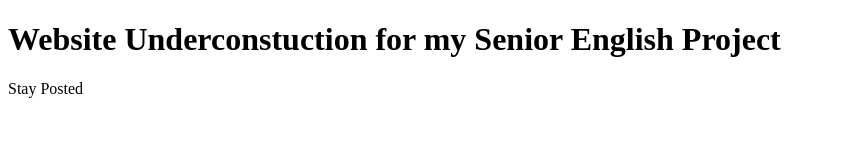
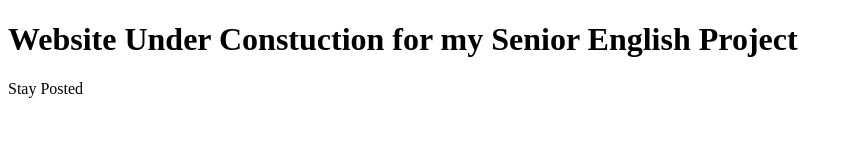
Before and after one commit to cbrooks03/cbrooks, a plain HTML site: page index.html in a window 1280 px wide. Shown: the whole page, without its empty margins (0-853 px from the left). Drawn offline with Linux system fonts and the light colour scheme.

Commit message:
Update index.html

```diff
--- a/index.html
+++ b/index.html
@@ -1,7 +1,7 @@
 <!DOCTYPE html>
 <html>
 <body>
-<h1>Website Underconstuction for my Senior English Project</h1>
+<h1>Website Under Constuction for my Senior English Project</h1>
 <p>Stay Posted</p>
 </body>
 </html>
```
